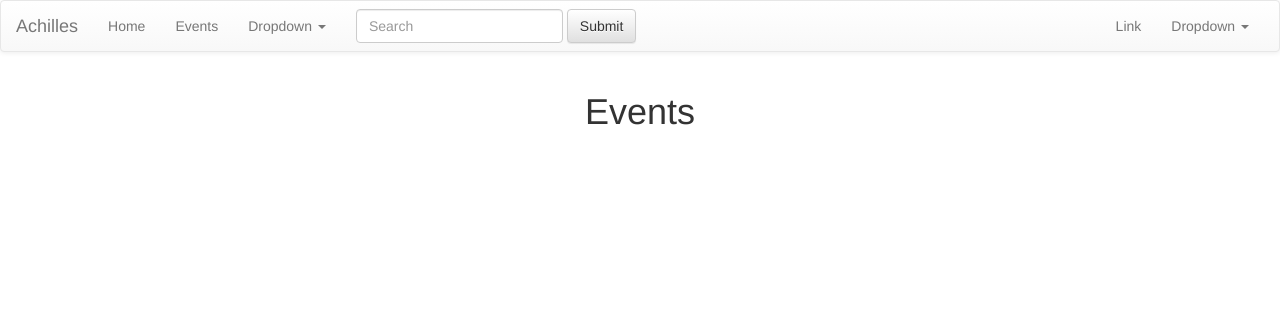
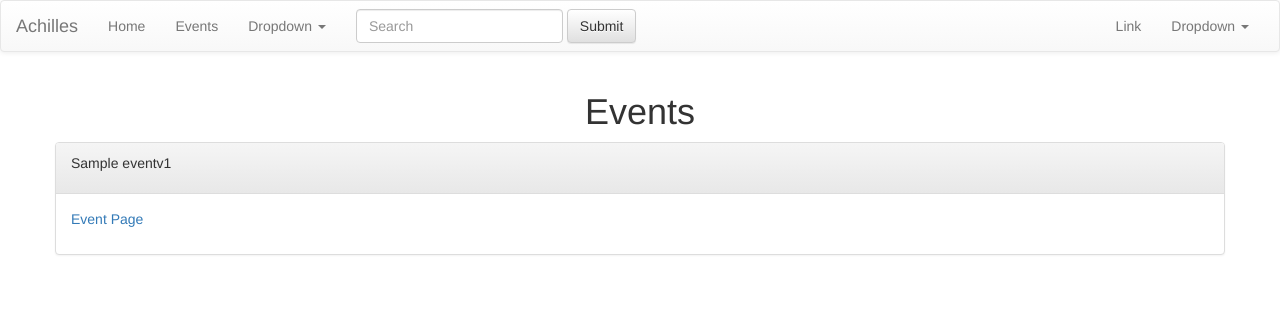
Before and after one commit to JCharante/steamworks-scouting, a Flask app: page /app/events in a window 1280 px wide. Shown: the top 312 px of the page. Run offline with Flask 2, Linux system fonts and the light colour scheme; tables that the repository leaves empty hold one stand-in row (values such as "Sample post"); some libraries are stand-ins or nearby versions.

Commit message:
Created events page and displays all events with links to event pages

```diff
--- /dev/null
+++ b/static/internal/events/js/script.js
@@ -0,0 +1,72 @@
+Vue.component('event-row', {
+	props: ['event_name', 'event_id'],
+	mounted: function() {
+		var self = this;
+		console.log("Event Row: ", self.event_name, self.event_id);
+	},
+	computed: {
+		eventPageLink: function() {
+			var self = this;
+			return '/app/event/' + self.event_id;
+		}
+	},
+	template:
+	'<div class="panel panel-default">' +
+		'<div class="panel-heading">' +
+			'<p>{{ event_name }}</p>' +
+		'</div>' +
+		'<div class="panel-body">' +
+			'<a :href="eventPageLink"><p>Event Page</p></a>' +
+		'</div>' +
+	'</div>'
+});
+
+Vue.component('events-list', {
+	mounted: function() {
+		var self = this;
+		console.log("Events List: ", self.events);
+	},
+	props: ['events'],
+	template:
+	'<div>' +
+		'<event-row v-for="event in events" :event_name="event.event_name" :event_id="event.event_id"></event-row>' +
+	'</div>'
+});
+
+Vue.component('events-page', {
+	delimiters: ['[[', ']]'],
+	mounted: function() {
+		var self = this;
+
+		$.ajax({
+			method: 'GET',
+			url: '/api/events/all',
+			contentType: 'application/json',
+			statusCode: {
+				200: function (data) {
+					self.$data.events = data.events;
+					console.log("Events Page: ", self.$data.events);
+				}
+			}
+		})
+	},
+	template:
+	'<div class="row">' +
+		'<h1 class="text-center">Events</h1>' +
+		'<events-list :events="events"></events-list>' +
+	'</div>',
+	data: function () {
+		return {
+			events: []
+		}
+	}
+});
+
+function onceDocumentReady() {
+	var eventsPage = new Vue({
+		el: '#vue-app',
+		template: '<events-page></events-page>'
+	});
+}
+
+$(document).ready(onceDocumentReady);
--- a/templates/events/index.html
+++ b/templates/events/index.html
@@ -1,9 +1,13 @@
 {% extends "navbar/base.html" %}
 
 {% block title %}
-Achilles - Events
+	Achilles - Events
 {% endblock %}
 
 {% block body_content %}
-<h1 class="text-center">Events</h1>
+	<div id="vue-app"></div>
 {% endblock %}
+
+{% block scripts %}
+	<script src="/static/internal/events/js/script.js"></script>
+{% endblock %}
--- a/templates/global_dependencies/global_dependencies.html
+++ b/templates/global_dependencies/global_dependencies.html
@@ -13,10 +13,10 @@
 <body>
 {% block body %}
 {% endblock %}
+<script src="/static/external/js/jquery-3.1.1.min.js"></script>
+<script src="/static/external/js/vue.js"></script>
+<script src="/static/external/js/bootstrap.min.js"></script>
 {% block scripts %}
-	<script src="/static/external/js/jquery-3.1.1.min.js"></script>
-	<script src="/static/external/js/vue.js"></script>
-	<script src="/static/external/js/bootstrap.min.js"></script>
 {% endblock %}
 </body>
 </html>
--- a/templates/homepage/index.html
+++ b/templates/homepage/index.html
@@ -6,4 +6,5 @@ Achilles - Home
 
 {% block body_content %}
 	<h1 class="text-center">Welcome to Achilles</h1>
+	<p class="text-center">Logo/Favicon by Wil</p>
 {% endblock %}
--- a/templates/navbar/base.html
+++ b/templates/navbar/base.html
@@ -62,7 +62,4 @@ Achilles - Navbar Template
 		{% block body_content %}
 		{% endblock %}
 	</div>
-	{% block scripts %}
-		{{ super() }}
-	{% endblock %}
 {% endblock %}
```
